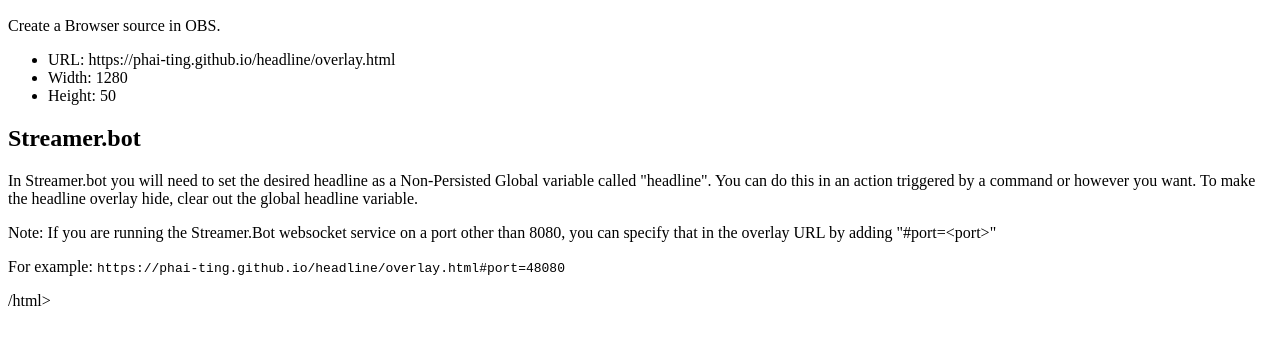
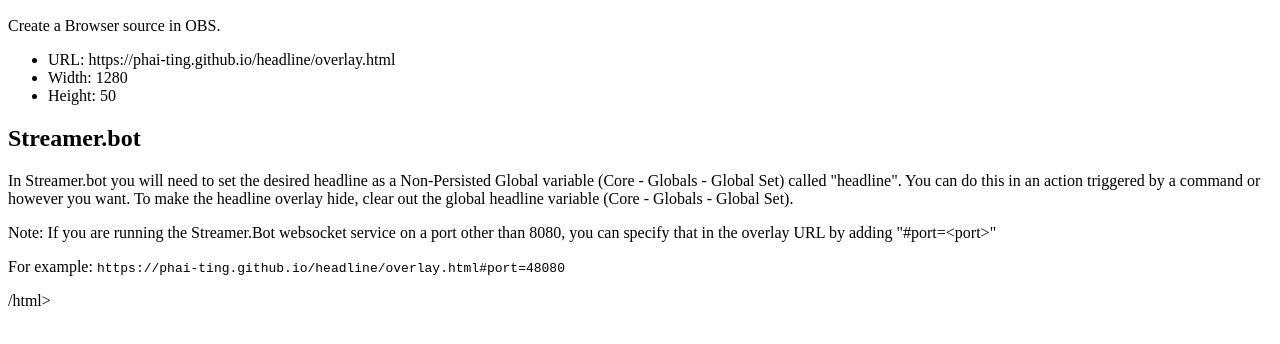
Before and after one commit to phai-ting/phai-ting.github.io, a plain HTML site: page headline/index.html in a window 1280 px wide. Shown: the part 96-440 px from the top of the page. Drawn offline with Linux system fonts and the light colour scheme.

Commit message:
Small tweaks to the instructions.

```diff
--- a/headline/index.html
+++ b/headline/index.html
@@ -13,9 +13,9 @@
 </ul>
 
 <h2>Streamer.bot</h2>
-<p>In Streamer.bot you will need to set the desired headline as a Non-Persisted Global variable called "headline". You
+<p>In Streamer.bot you will need to set the desired headline as a Non-Persisted Global variable (Core - Globals - Global Set) called "headline". You
   can do this in an action triggered by a command or however you want. To make the headline overlay hide, clear out the
-global headline variable.</p>
+global headline variable (Core - Globals - Global Set).</p>
 
 <p>Note: If you are running the Streamer.Bot websocket service on a port other than 8080, you can specify that in the overlay URL by adding "#port=&lt;port&gt;"</p>
 <p>For example: <code>https://phai-ting.github.io/headline/overlay.html#port=48080</code></p>
```
